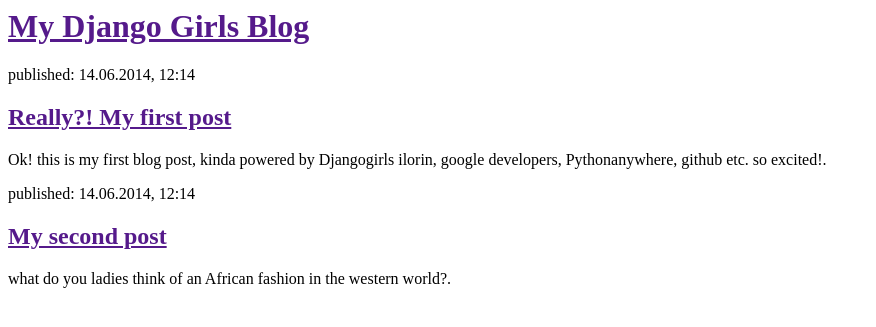
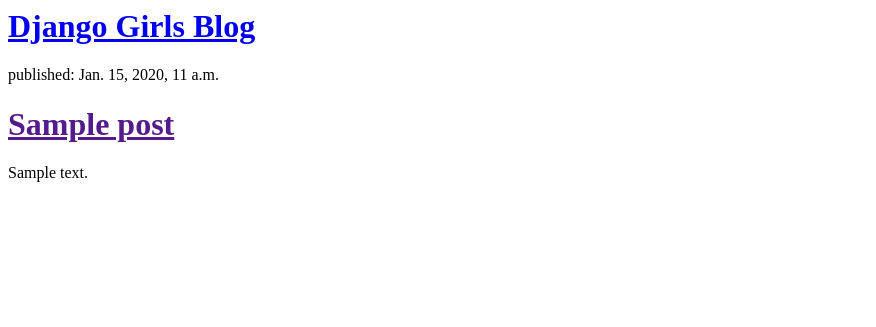
Before and after one commit to folake12345/my-first-blog, a Django app: template blog/templates/blog/post_list.html in a window 1280 px wide. Shown: the top 327 px of the page, without its empty margins (0-876 px from the left). Run offline with Django 3.2, Linux system fonts and the light colour scheme; the template is opened without the code that fills it: values that come from a table or form of the project are taken from there, others are empty; tables that the repository leaves empty hold one stand-in row (values such as "Sample post").

Commit message:
modified templates to display posts from database.

```diff
--- a/blog/templates/blog/post_list.html
+++ b/blog/templates/blog/post_list.html
@@ -1,22 +1,15 @@
 <html>
 	<head>
-		<title>My Django Girls blog</title>
-	</head>
-	<body>
-		<div>
-			<h1><a href=""> My Django Girls Blog</a></h1>
-		</div>
+<div>
+	<h1><a href="/">Django Girls Blog</a></h1>
+</div>
 
-		<div>
-			<p>published: 14.06.2014, 12:14</p>
-			<h2><a href="">Really?! My first post</a></h2>
-			<p>Ok! this is my first blog post, kinda powered by Djangogirls ilorin, google developers, Pythonanywhere, github etc. so excited!.</p>
-		</div>
-
-		<div>
-			<p>published: 14.06.2014, 12:14</p>
-			<h2><a href="">My second post</a></h2>
-			<p>what do you ladies think of an African fashion in the western world?.</p>
-		</div>
+{% for post in posts %}
+	<div>
+		<p>published: {{ post.published_date }}</p>
+		<h1><a href="">{{ post.title }}</a></h1>
+		<p>{{ post.text|linebreaksbr }}</p>
+	</div>
+{% endfor %}
 	</body>
 </html>
--- a/blog/views.py
+++ b/blog/views.py
@@ -1,5 +1,8 @@
 from django.shortcuts import render
+from django.utils import timezone
+from .models import Post
 
 # Create your views here.
 def post_list(request):
-    return render(request, 'blog/post_list.html', {})
+    posts = Post.objects.filter(published_date__lte=timezone.now()).order_by('published_date')
+    return render(request, 'blog/post_list.html', {'posts': posts})
--- a/mysite/settings.py
+++ b/mysite/settings.py
@@ -105,7 +105,7 @@
 # Internationalization
 # https://docs.djangoproject.com/en/1.9/topics/i18n/
 
-LANGUAGE_CODE = 'en-gb'
+LANGUAGE_CODE = 'en-us'
 
 TIME_ZONE = 'Africa/Lagos'
 
```
